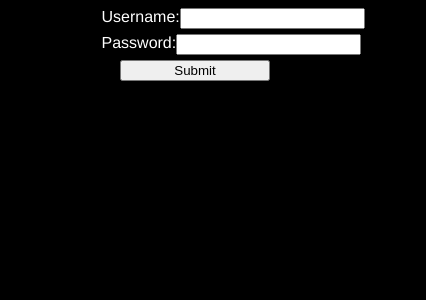
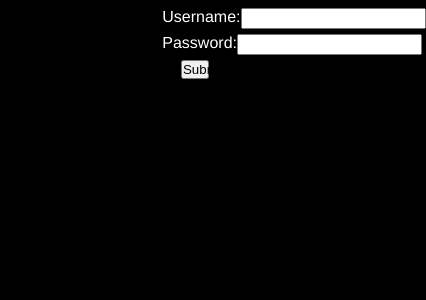
Before and after one commit to Dante12129/PhonaNotifications, a Vue app in the folder phona-notif-frontend/: page / in a window 390 px wide. Shown: the top 300 px of the page, 426 px wide, since content can reach past the window. Built offline with nearby package versions, Linux system fonts and the light colour scheme.

Commit message:
Make Layout More Responsive

```diff
--- a/phona-notif-frontend/src/components/Login.vue
+++ b/phona-notif-frontend/src/components/Login.vue
@@ -19,10 +19,11 @@ export default {
     margin: 5px auto;
   }
   div.form-input {
-    width: 250px;
+    width: 35%;
   }
   button.form-input {
     display: block;
-    width: 150px;
+    width: 15%;
+    padding: 0;
   }
 </style>
--- a/phona-notif-frontend/src/components/TextField.vue
+++ b/phona-notif-frontend/src/components/TextField.vue
@@ -19,7 +19,11 @@ export default {
     display: flex;
     flex-direction: row;
   }
-  .flow > * {
+
+  .flow > label {
     flex: 1;
   }
+  .flow > input {
+    flex: 2;
+  }
 </style>
```
